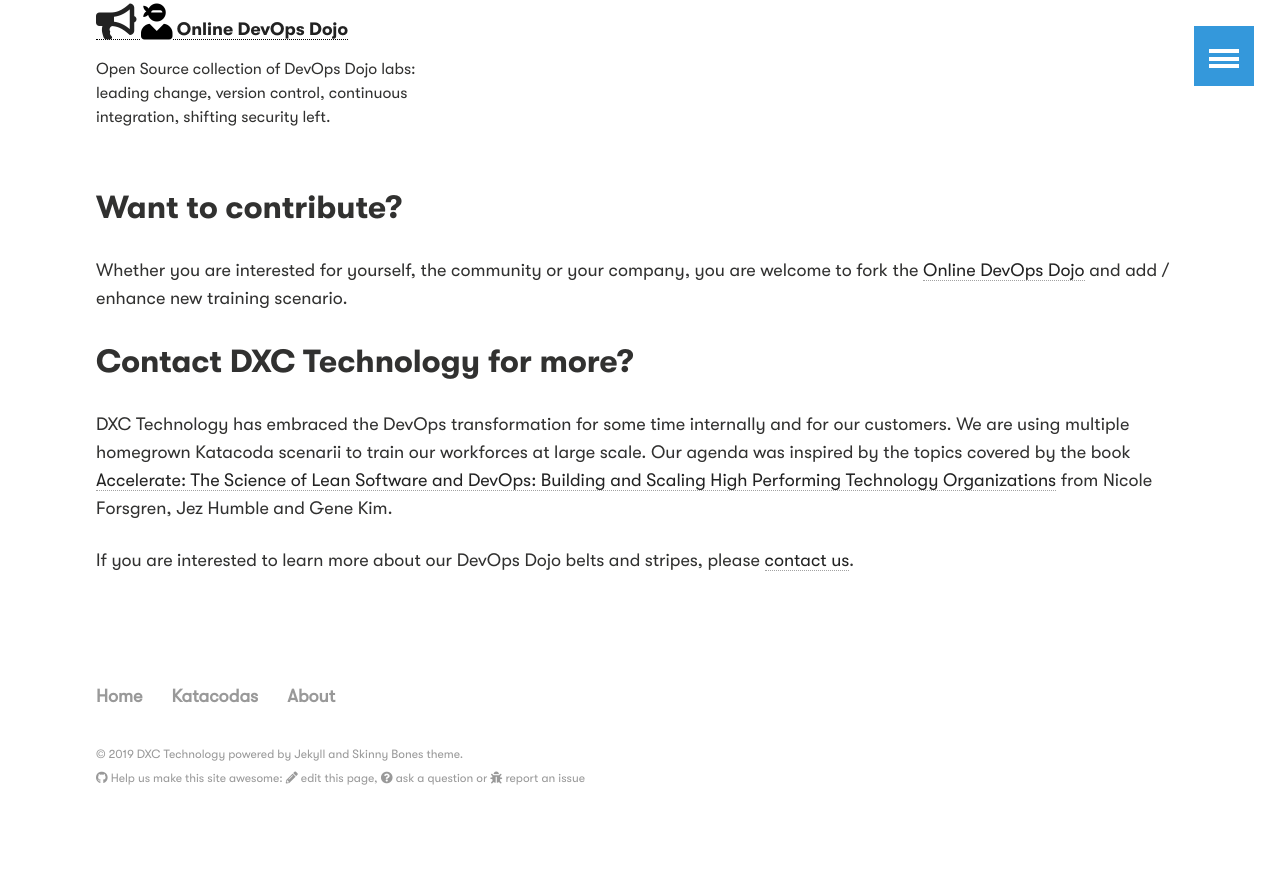
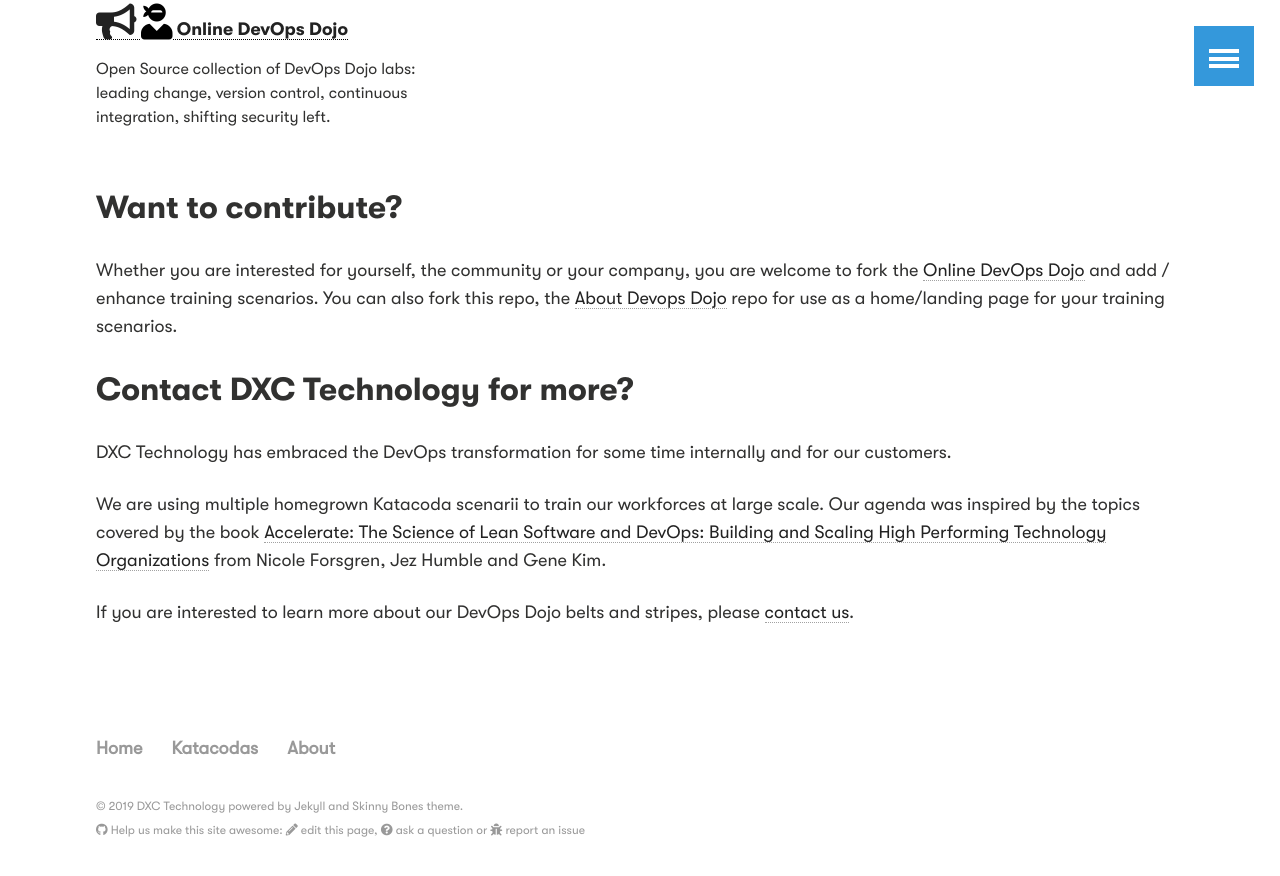
Before and after one commit to dxc-technology/about-devops-dojo, a Jekyll site: the page built from index.md, in a window 1280 px wide and 900 px high, scrolled down 741 px. Shown: the top 876 px of the window. Built offline with Jekyll 4.4.1, drawn with Linux system fonts in a browser that asks for light colours; our own code applies the rules of GitHub Pages for plain Markdown files.

Commit message:
updated links to repos in contribute section

```diff
--- a/index.md
+++ b/index.md
@@ -25,11 +25,12 @@
 
 ## Want to contribute?
 
-Whether you are interested for yourself, the community or your company, you are welcome to fork the [Online DevOps Dojo](https://github.com/dxc-technology/about-devops-dojo) and add / enhance new training scenario.
+Whether you are interested for yourself, the community or your company, you are welcome to fork the [Online DevOps Dojo](https://github.com/dxc-technology/online-devops-dojo) and add / enhance training scenarios. You can also fork this repo, the [About Devops Dojo](https://github.com/dxc-technology/about-devops-dojo) repo for use as a home/landing page for your training scenarios.
 
 ## Contact DXC Technology for more?
 
 DXC Technology has embraced the DevOps transformation for some time internally and for our customers.
+
 We are using multiple homegrown Katacoda scenarii to train our workforces at large scale. Our agenda was inspired by the topics covered by the book [Accelerate: The Science of Lean Software and DevOps: Building and Scaling High Performing Technology Organizations](https://itrevolution.com/book/accelerate/) from Nicole Forsgren, Jez Humble and Gene Kim.
 
 If you are interested to learn more about our DevOps Dojo belts and stripes, please [contact us](mailto:%22Online%20DevOps%20Dojo%22%3c9517cf01.CSCPortal.onmicrosoft.com@amer.teams.ms%3e).
```
